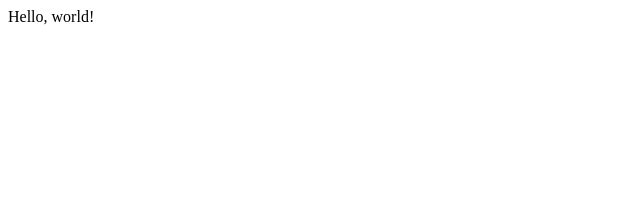
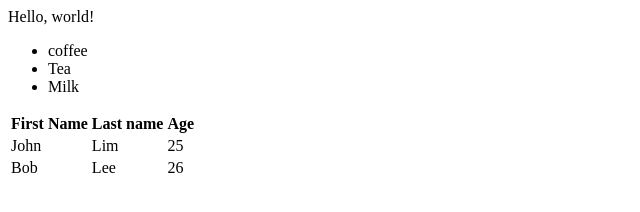
Before and after one commit to dttung2905/project0, a plain HTML site: page index.html in a window 1280 px wide. Shown: the whole page, without its empty margins (0-640 px from the left). Drawn offline with Linux system fonts and the light colour scheme.

Commit message:
done with ordered list and table

```diff
--- a/index.html
+++ b/index.html
@@ -5,5 +5,29 @@
     </head>
     <body>
         Hello, world!
+        <ul>
+            <li>coffee</li>
+            <li>Tea</li>
+            <li>Milk</li>
+        </ul>
+
+        <table style:"width: 80%">
+            <tr>
+                <th>First Name</th>
+                <th>Last name</th>
+                <th>Age</th>
+            </tr>
+            <tr>
+                <td>John</td>
+                <td>Lim</td>
+                <td>25</td>
+            </tr>
+            <tr>
+                <td>Bob</td>
+                <td>Lee</td>
+                <td>26</td>
+            </tr>
+
+        </table>
     </body>
 </html>
```
